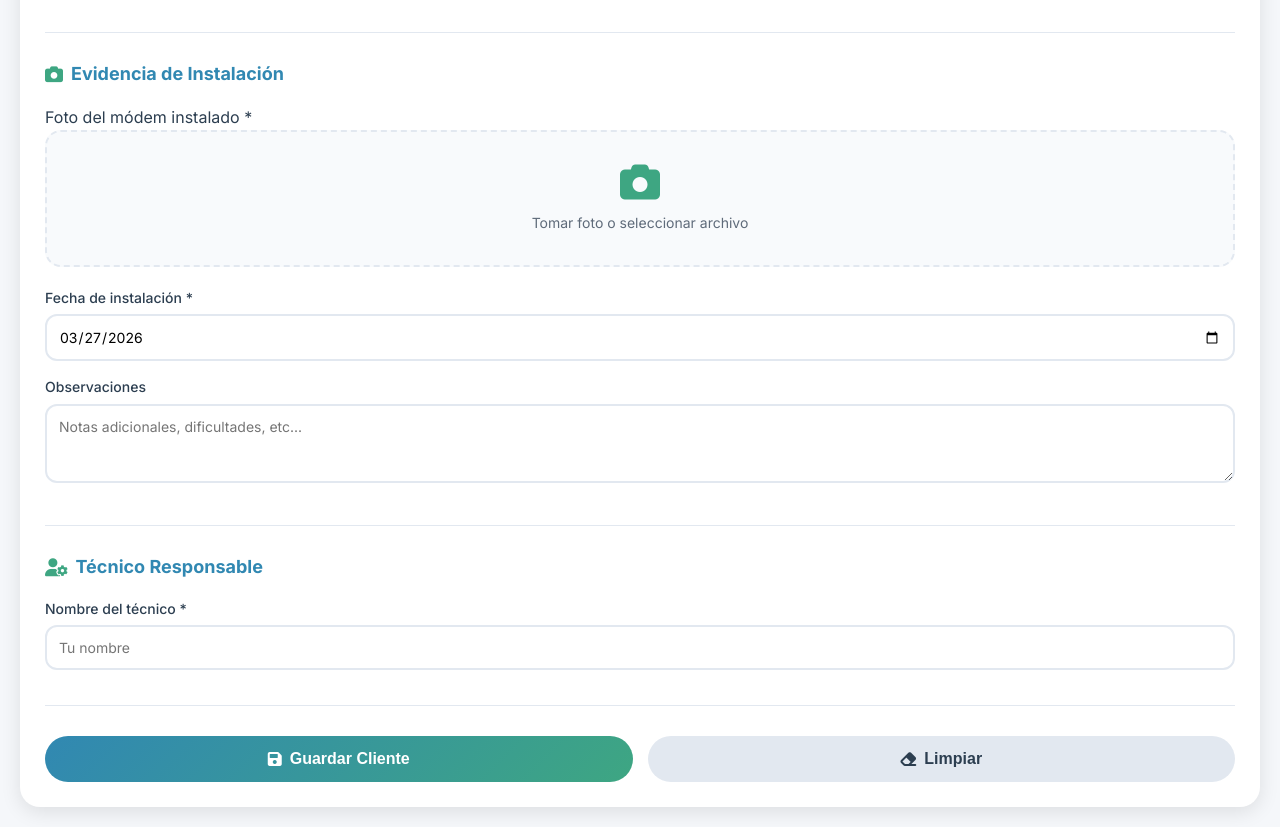
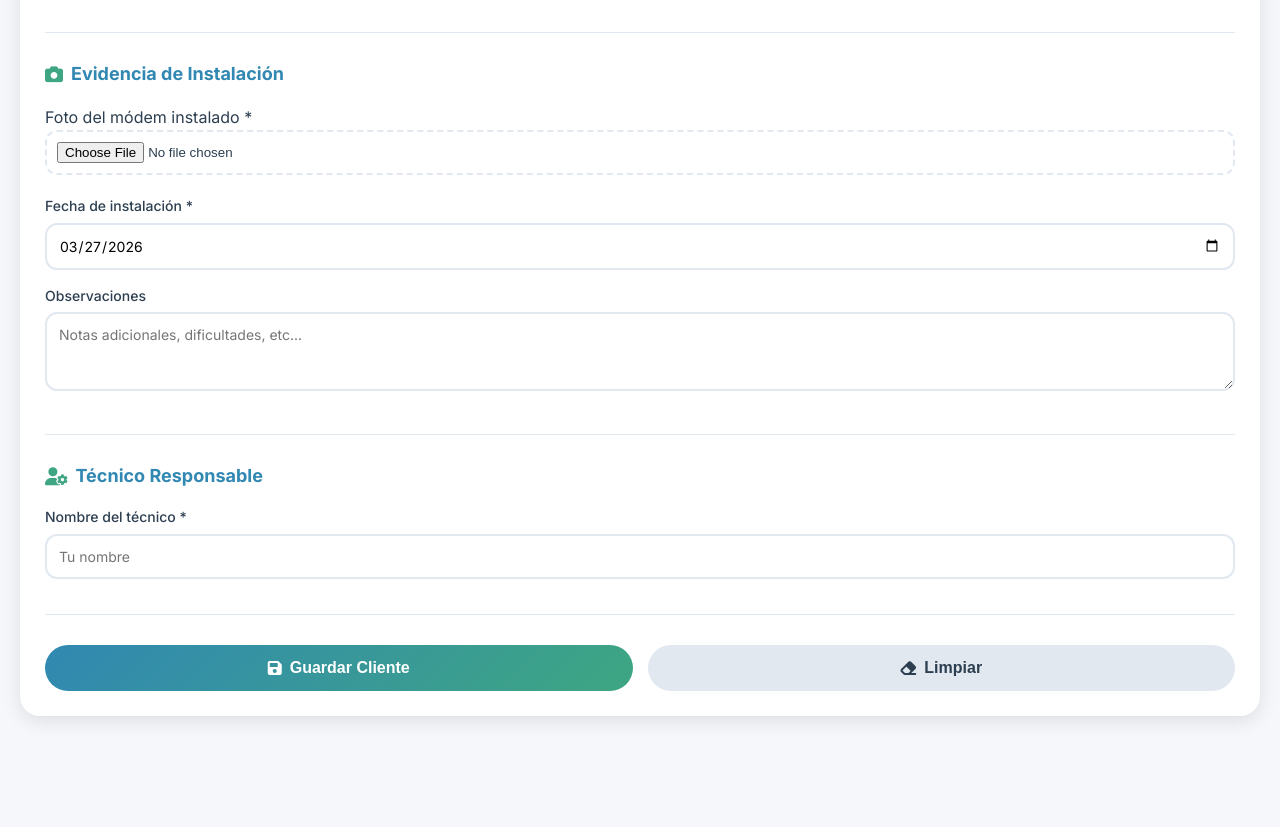
Before and after one commit to fibertecsoluciones/fibertec-web, a website: page tecnico/alta-cliente.html in a window 1280 px wide. Shown: the part 1546-2373 px from the top of the page. After the commit the page ends 2282 px from the top, so only its background shows below. Drawn offline with Linux system fonts and the light colour scheme; files whose address does not match are found by name.

Commit message:
js alta-clientes3

```diff
--- a/tecnico/alta-cliente.html
+++ b/tecnico/alta-cliente.html
@@ -112,13 +112,9 @@
             <div class="seccion-formulario">
                 <h2><i class="fas fa-camera"></i> Evidencia de Instalación</h2>
 
-                <div class="campo-foto">
+     <div class="campo-foto">
     <label>Foto del módem instalado *</label>
-    <div class="area-foto" id="areaFoto">
-        <i class="fas fa-camera"></i>
-        <p>Tomar foto o seleccionar archivo</p>
-        <input type="file" id="fotoModem" accept="image/*" capture="environment">
-    </div>
+    <input type="file" id="fotoModem" accept="image/*" capture="environment" style="padding: 10px; border: 2px dashed #e2e8f0; border-radius: 12px; width: 100%; cursor: pointer;">
     <div id="previewFoto" class="preview-foto"></div>
 </div>
 
```
